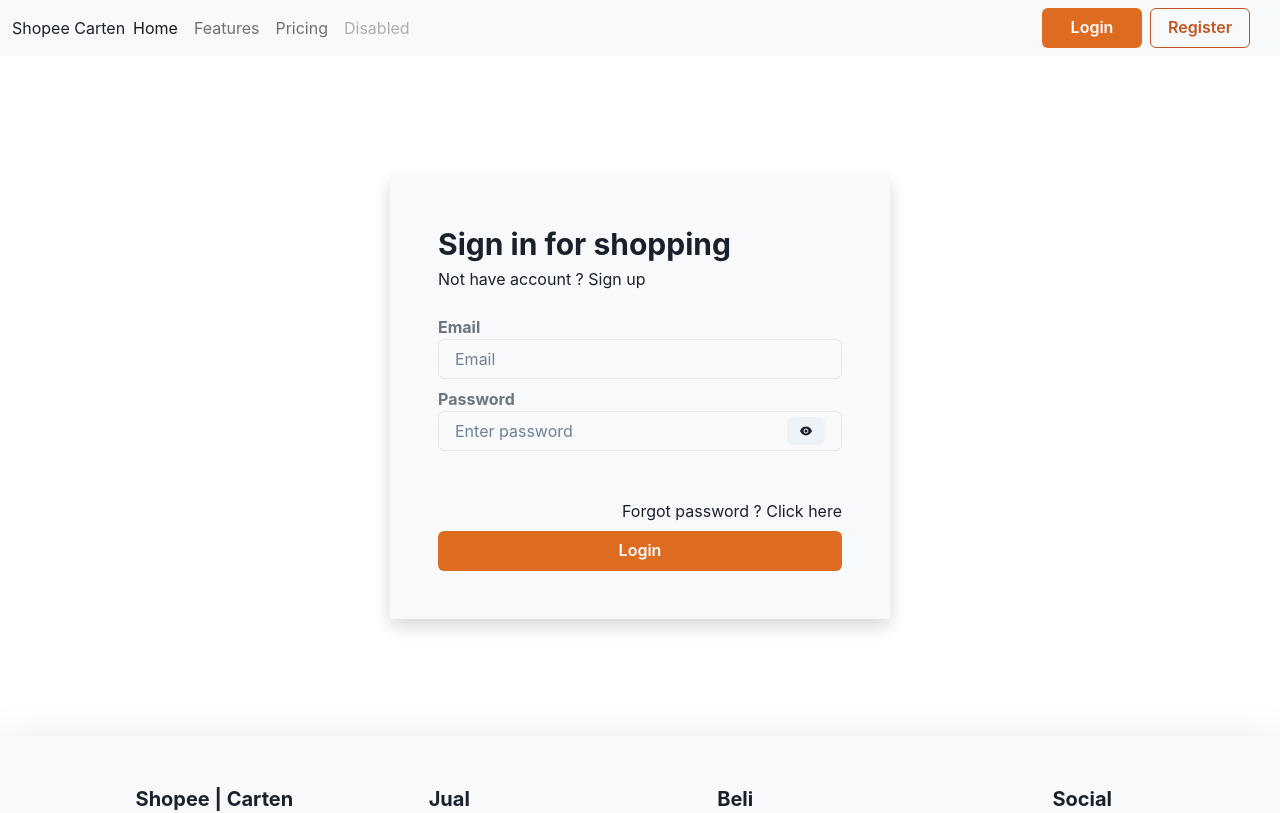
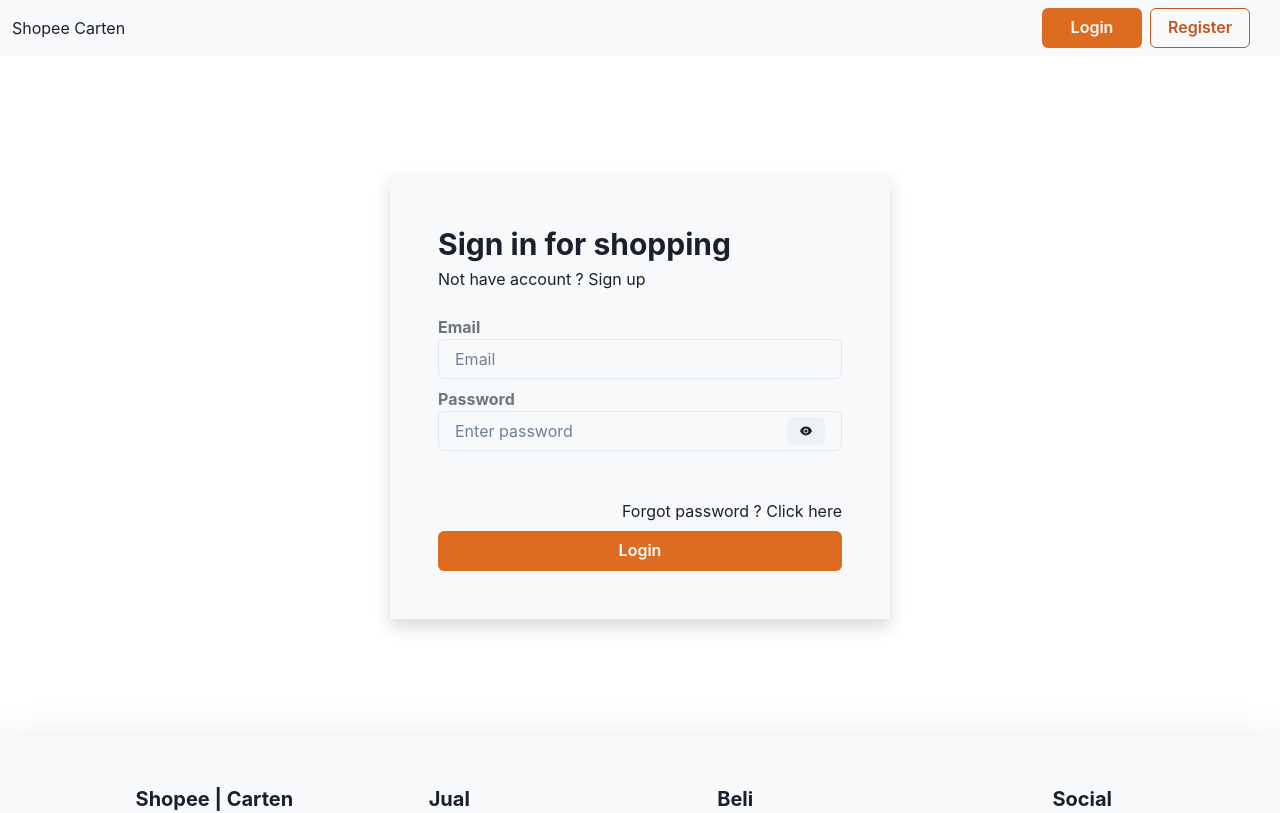
Before and after one commit to cartenzaalief/Shopee-Wannabe, a React (Create React App) app: page /login in a window 1280 px wide. Shown: the top 813 px of the page. Built offline with nearby package versions, Linux system fonts and the light colour scheme.

Commit message:
redux for login

```diff
--- a/package.json
+++ b/package.json
@@ -6,6 +6,7 @@
     "@chakra-ui/react": "^2.4.3",
     "@emotion/react": "^11.10.5",
     "@emotion/styled": "^11.10.5",
+    "@reduxjs/toolkit": "^1.9.1",
     "@testing-library/jest-dom": "^5.16.5",
     "@testing-library/react": "^13.4.0",
     "@testing-library/user-event": "^13.5.0",
@@ -15,6 +16,7 @@
     "react": "^18.2.0",
     "react-dom": "^18.2.0",
     "react-icons": "^4.7.1",
+    "react-redux": "^8.0.5",
     "react-router-dom": "^6.4.5",
     "react-scripts": "5.0.1",
     "web-vitals": "^2.1.4"
--- a/src/App.jsx
+++ b/src/App.js
@@ -1,5 +1,5 @@
 import "./App.css";
-import "bootstrap/dist/css/bootstrap.css"
+import "bootstrap/dist/css/bootstrap.css";
 import { Routes, Route } from "react-router-dom";
 import Landing from "./pages/Landing";
 import Login from "./pages/Login";
--- /dev/null
+++ b/src/actions/userAction.js
@@ -0,0 +1,8 @@
+
+export const loginAction = (data) => {
+    console.log("Data dari component ==>", data);
+    return {
+        type: "LOGIN_SUCCESS",
+        payload: data
+    }
+}
--- a/src/components/Navbar.jsx
+++ b/src/components/Navbar.jsx
@@ -1,15 +1,22 @@
 import React from "react";
 import { Link } from "react-router-dom";
 import { Button, ButtonGroup } from "@chakra-ui/react";
+import { useSelector } from "react-redux";
 
 const Navbar = (props) => {
+  const { username } = useSelector((state) => {
+    return {
+      username: state.userReducer.username,
+    };
+  });
+
   return (
     <div>
-      <nav class="navbar navbar-expand-lg bg-light">
-        <div class="container-fluid">
+      <nav className="navbar navbar-expand-lg bg-light">
+        <div className="container-fluid">
           <Link to="/">Shopee Carten</Link>
           <button
-            class="navbar-toggler"
+            className="navbar-toggler"
             type="button"
             data-bs-toggle="collapse"
             data-bs-target="#navbarNav"
@@ -17,43 +24,33 @@ const Navbar = (props) => {
             aria-expanded="false"
             aria-label="Toggle navigation"
           >
-            <span class="navbar-toggler-icon"></span>
+            <span className="navbar-toggler-icon"></span>
           </button>
-          <div class="collapse navbar-collapse" id="navbarNav">
-            <ul class="navbar-nav">
-              <li class="nav-item">
-                <a class="nav-link active" aria-current="page" href="#">
-                  Home
-                </a>
-              </li>
-              <li class="nav-item">
-                <a class="nav-link" href="#">
-                  Features
-                </a>
-              </li>
-              <li class="nav-item">
-                <a class="nav-link" href="#">
-                  Pricing
-                </a>
-              </li>
-              <li class="nav-item">
-                <a class="nav-link disabled">Disabled</a>
-              </li>
-            </ul>
         </div>
-        </div>
+        {username ? (
+          <span>{username}</span>
+        ) : (
           <ButtonGroup style={{ marginRight: 30 }}>
             <Link to="/login">
-            <Button style={{ width: 100 }} colorScheme="orange" variant="solid">
+              <Button
+                style={{ width: 100 }}
+                colorScheme="orange"
+                variant="solid"
+              >
                 Login
               </Button>
             </Link>
             <Link to="/register">
-            <Button style={{ width: 100 }} colorScheme="orange" variant="outline">
+              <Button
+                style={{ width: 100 }}
+                colorScheme="orange"
+                variant="outline"
+              >
                 Register
               </Button>
             </Link>
           </ButtonGroup>
+        )}
       </nav>
     </div>
   );
--- /dev/null
+++ b/src/helper.js
@@ -0,0 +1 @@
+export const API_URL = "http://localhost:2000"
--- a/src/index.js
+++ b/src/index.js
@@ -5,14 +5,18 @@ import App from "./App";
 import reportWebVitals from "./reportWebVitals";
 import { BrowserRouter } from "react-router-dom";
 import { ChakraProvider } from "@chakra-ui/react";
+import { Provider } from "react-redux";
+import { globalStore } from "./reducers";
 
 const root = ReactDOM.createRoot(document.getElementById("root"));
 root.render(
-  <ChakraProvider>
+  <Provider store={globalStore}>
     <BrowserRouter>
-      <App />
+      <ChakraProvider>
+        <App />
+      </ChakraProvider>
     </BrowserRouter>
-  </ChakraProvider>
+  </Provider>
 );
 
 // If you want to start measuring performance in your app, pass a function
--- a/src/pages/Login.jsx
+++ b/src/pages/Login.jsx
@@ -6,13 +6,17 @@ import {
   InputRightElement,
   Button,
 } from "@chakra-ui/react";
-import { Link } from "react-router-dom";
+import { Link, useNavigate } from "react-router-dom";
 import { AiFillEye, AiFillEyeInvisible } from "react-icons/ai";
-import Axios from "axios"
-
-const API_URL = "http://localhost:2000"
+import Axios from "axios";
+import { API_URL } from "../helper";
+import { loginAction } from "../actions/userAction";
+import { useDispatch } from "react-redux";
 
 const Login = (props) => {
+  const dispatch = useDispatch();
+  const navigate = useNavigate();
+
   const [show, setShow] = React.useState(false);
   const handleClick = () => setShow(!show);
 
@@ -22,13 +26,17 @@ const Login = (props) => {
   const buttonLogin = () => {
     // alert(`${inputEmail} dan ${inputPassword}`)
     Axios.get(API_URL + `/users?email=${inputEmail}&password=${inputPassword}`) // Axios.get(http://localhost:2000/users?email=carten@mail.com$password=123456)
-    .then((response) => {
-      console.log(response.data);
-    })
-    .catch(() => {
-      alert("Terjadi kesalahan di server!")
-    })
-  }
+      .then((response) => {
+        console.log(response.data);
+        delete response.data[0].password
+        dispatch(loginAction(response.data[0]))
+        localStorage.setItem("shopee_login", JSON.stringify(response.data[0]));
+        navigate("/", { replace: true });
+      })
+      .catch(() => {
+        alert("Terjadi kesalahan di server!");
+      });
+  };
 
   return (
     <div
@@ -62,7 +70,12 @@ const Login = (props) => {
           </InputRightElement>
         </InputGroup>
         <div className="text-end mt-5">Forgot password ? Click here</div>
-        <Button className="mt-2" style={{ width: "100%" }} colorScheme="orange" onClick={buttonLogin}>
+        <Button
+          className="mt-2"
+          style={{ width: "100%" }}
+          colorScheme="orange"
+          onClick={buttonLogin}
+        >
           Login
         </Button>
       </div>
--- /dev/null
+++ b/src/reducers/index.js
@@ -0,0 +1,8 @@
+import { configureStore } from "@reduxjs/toolkit";
+import { userReducer } from "./userReducer";
+
+export const globalStore = configureStore({
+  reducer: {
+    userReducer,
+  },
+});
--- /dev/null
+++ b/src/reducers/userReducer.js
@@ -0,0 +1,18 @@
+const INITIAL_STATE = {
+  id: 0,
+  username: "",
+  email: "",
+  role: "user",
+};
+
+export const userReducer = (state = INITIAL_STATE, action) => {
+  console.log("Data dari fungsi action ==>", action);
+  switch (action.type) {
+    case "LOGIN_SUCCESS":
+      return { ...state, ...action.payload };
+    case "LOGOUT":
+      return INITIAL_STATE;
+    default:
+      return state;
+  }
+};
```
Also changed, not shown: 1 other file (tests, documents, lock files or other folders). Lines whose indentation alone changed are shown as unchanged.
